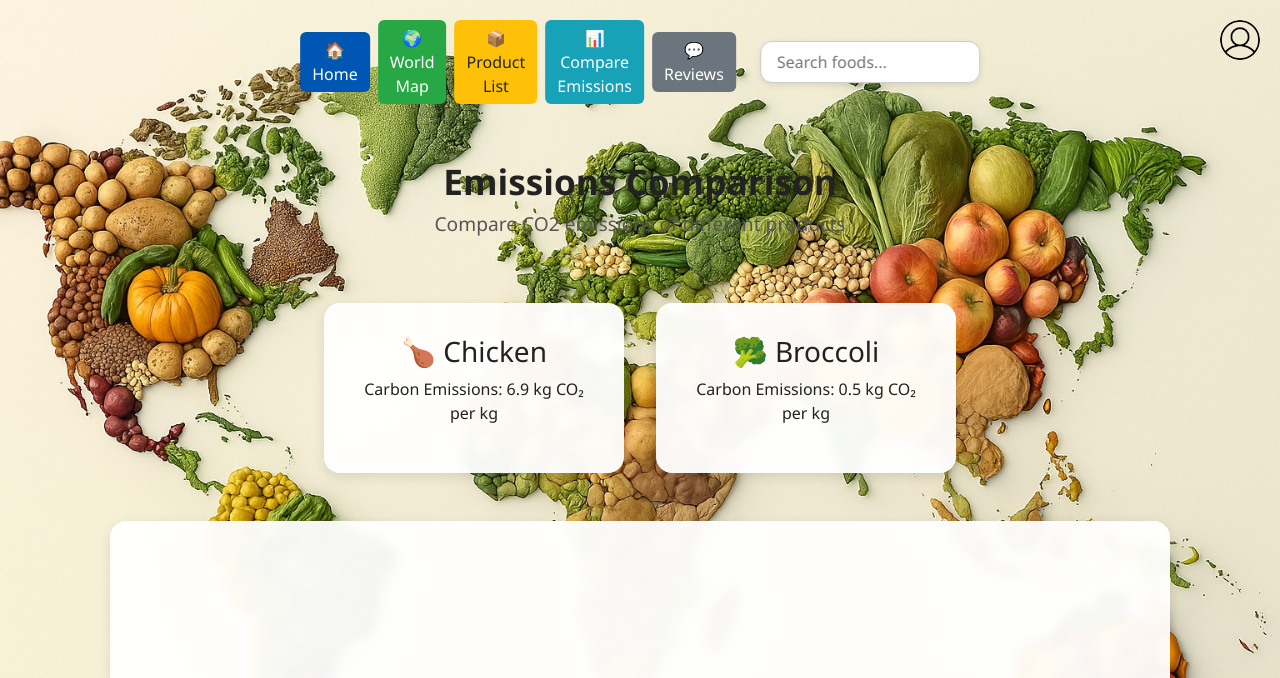
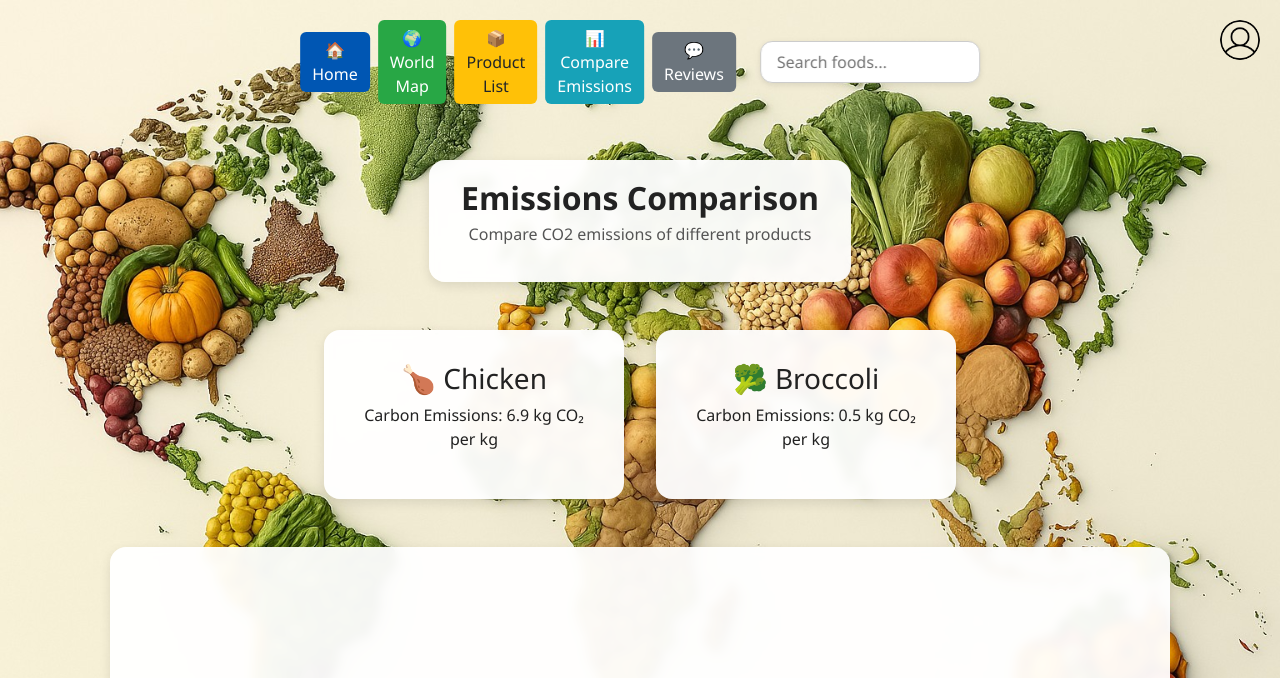
Before and after one commit to nuyemlc/Food-Supply-Chain-Tracker-, a plain HTML site: page Frontend/compareemission.html in a window 1280 px wide. Shown: the top 678 px of the page. Drawn offline with nearby package versions, Linux system fonts and the light colour scheme.

Commit message:
Fixed the content placement & size on my page, it all sits nicely nowly

```diff
--- a/Frontend/styles.css
+++ b/Frontend/styles.css
@@ -427,25 +427,33 @@ body.slide-right .hero {
 
 .compare-main {
   max-width: 1100px;
-  margin: 0 auto;
-  padding: 100px 20px 60px 20px;
+  margin: 80px auto 60px auto;
+  padding: 20px;
   display: flex;
   flex-direction: column;
   gap: 3rem;
 }
 
 .compare-header {
+  background: rgba(255, 255, 255, 0.95);
+  padding: 1.2rem 2rem;
+  border-radius: 16px;
   text-align: center;
+  box-shadow: 0 4px 12px rgba(0, 0, 0, 0.1);
+  backdrop-filter: blur(5px);
+  max-width: 700px;
+  margin: 0 auto;
 }
 
 .compare-header h2 {
-  font-size: 2.2rem;
+  font-size: 2rem;
   font-weight: 700;
+  margin-bottom: 0.3rem;
 }
 
 .compare-header p {
-  font-size: 1.2rem;
-  margin-top: 0.5rem;
+  font-size: 1rem;
+  margin-top: 0;
   color: #555;
 }
 
```
